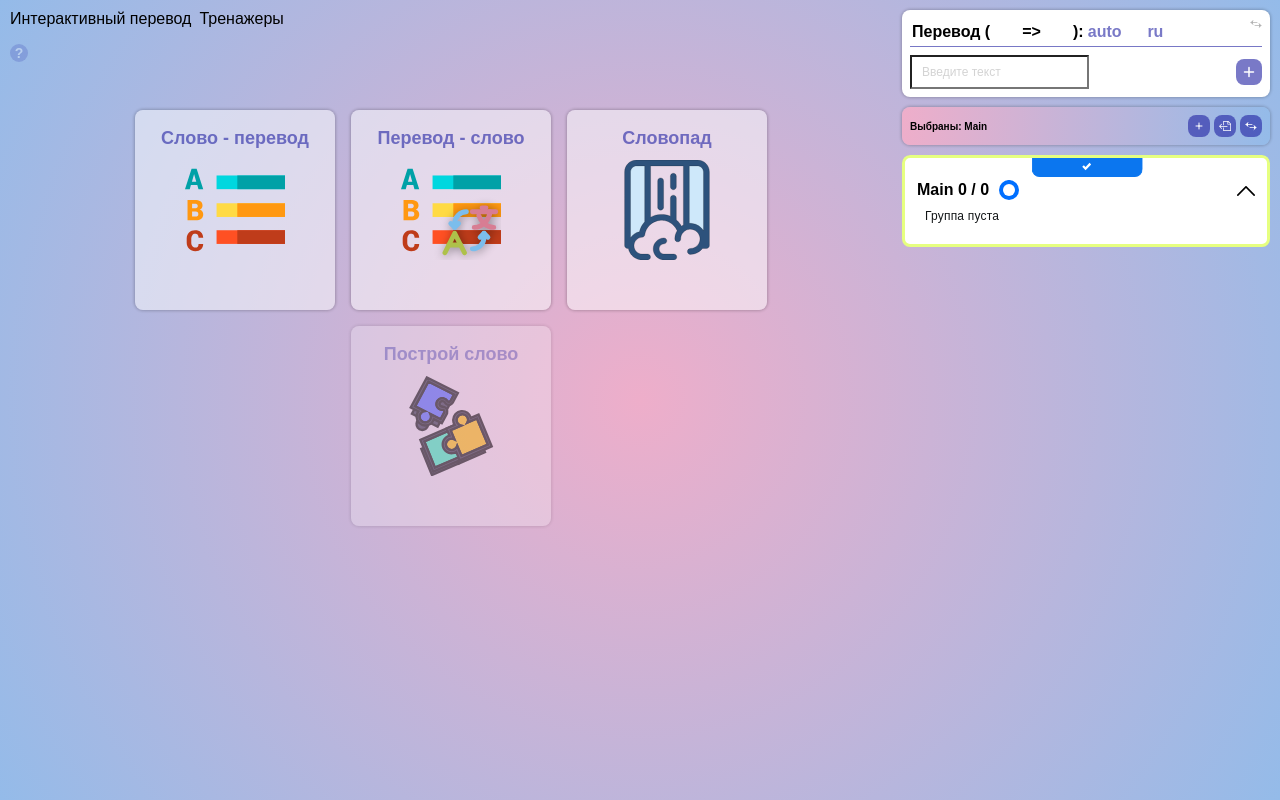
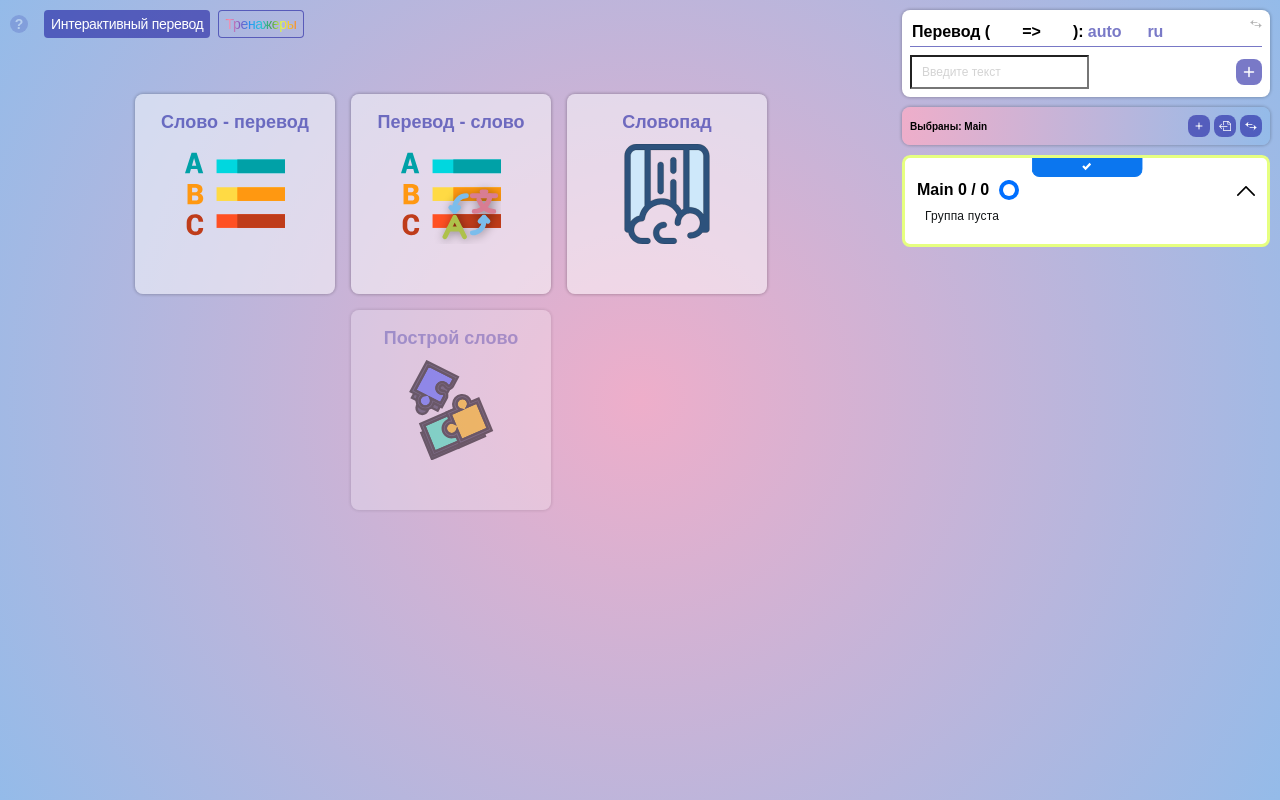
Before and after one commit to Kiyamov-Bulat/my-dictionary, a React app: page / in a window 1280 px wide. Built offline with nearby package versions, Linux system fonts and the light colour scheme.

Commit message:
initial navigation styles

```diff
--- a/src/widgets/mainPanel/index.tsx
+++ b/src/widgets/mainPanel/index.tsx
@@ -25,10 +25,10 @@ const MainPanel: FC = () => {
 
     return (
         <div className={styles.mainPanelContainer}>
-            <Navigation/>
             {state === EGameState.SELECT &&
                 <div className={styles.header}>
                     <Help/>
+                    <Navigation/>
                 </div>
             }
             {getPanel(panelView)}
--- a/src/widgets/mainPanel/navigation/styles.module.scss
+++ b/src/widgets/mainPanel/navigation/styles.module.scss
@@ -1,13 +1,24 @@
+@use "styles/mixins.scss" as m;
+
 .navContainer {
   display: flex;
   flex-direction: row;
+  align-items: center;
   gap: 8px;
-  margin-bottom: 16px;
 }
 
 .tab {
+  padding: 2px 6px;
+  border-radius: 4px;
   cursor: pointer;
+  color: white;
+  box-sizing: border-box;
+  border: 1px solid transparent;
+
   &.isSelected {
-
+    border: 1px solid rgba(31, 31, 161, 0.6);
+    background: linear-gradient(to right, #ef5350, #f48fb1, #7e57c2, #2196f3, #26c6da, #43a047, #eeff41, #f9a825, #ff5722);
+    -webkit-background-clip: text;
+    -webkit-text-fill-color: transparent;
   }
 }
--- a/src/widgets/mainPanel/navigation/tab.tsx
+++ b/src/widgets/mainPanel/navigation/tab.tsx
@@ -4,6 +4,7 @@ import styles from './styles.module.scss';
 import {EPanelView} from '../../../models/configuration';
 import {useDispatch} from 'react-redux';
 import {setPanelView} from '../../../store/slices/configuration';
+import Button from '../../../components/button';
 
 type TabProps = {
     isSelected: boolean
@@ -15,11 +16,12 @@ const Tab: FC<TabProps> = ({ isSelected, children, panelView }) => {
     const dispatch = useDispatch();
     const openPanel = () => dispatch(setPanelView(panelView));
     return (
-        <div
+        <Button
+            variant={'primary'}
             onClick={openPanel}
             className={cx(styles.tab, { [styles.isSelected]: isSelected })}>
             {children}
-        </div>
+        </Button>
     );
 };
 
--- a/src/widgets/mainPanel/styles.module.scss
+++ b/src/widgets/mainPanel/styles.module.scss
@@ -11,8 +11,9 @@
   display: flex;
   flex-direction: row;
   align-items: center;
-  gap: 4px;
+  gap: 16px;
   z-index: 2;
+  margin-bottom: 8px;
 }
 
 .switch {
```
